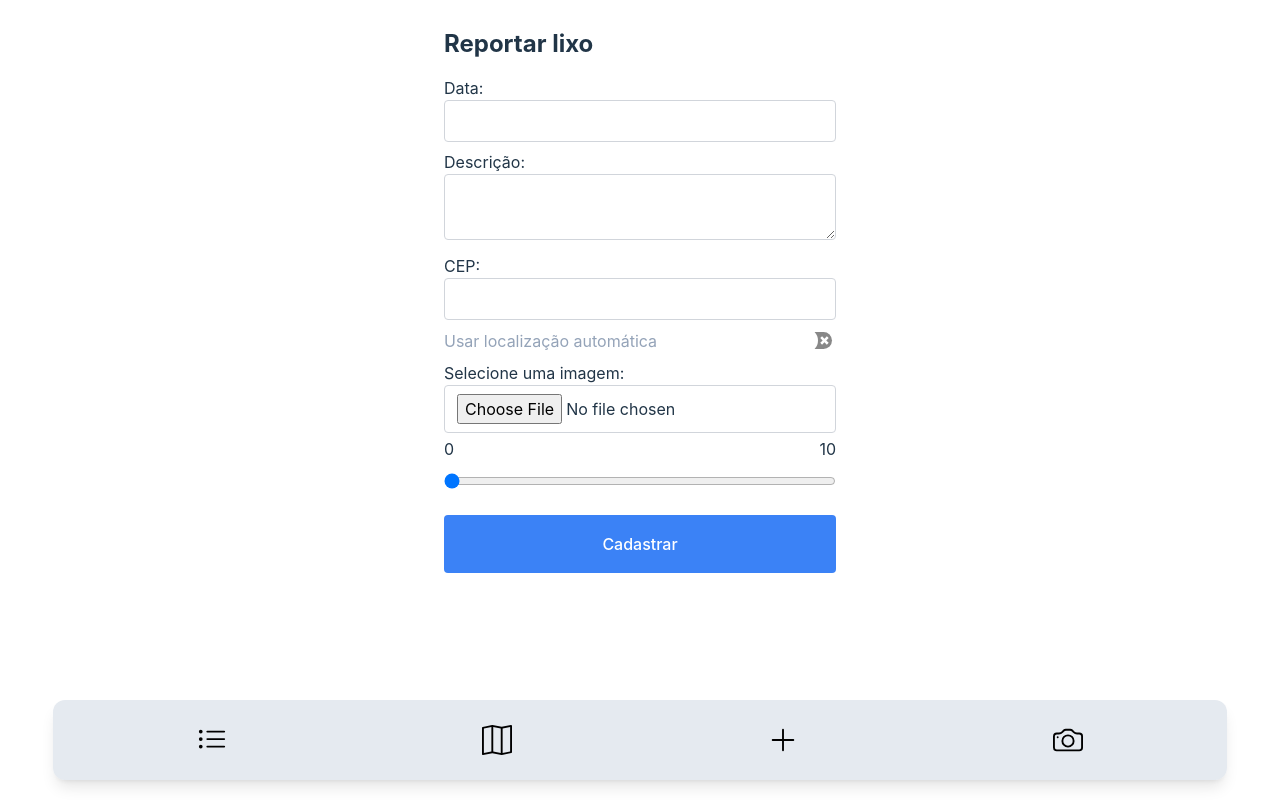
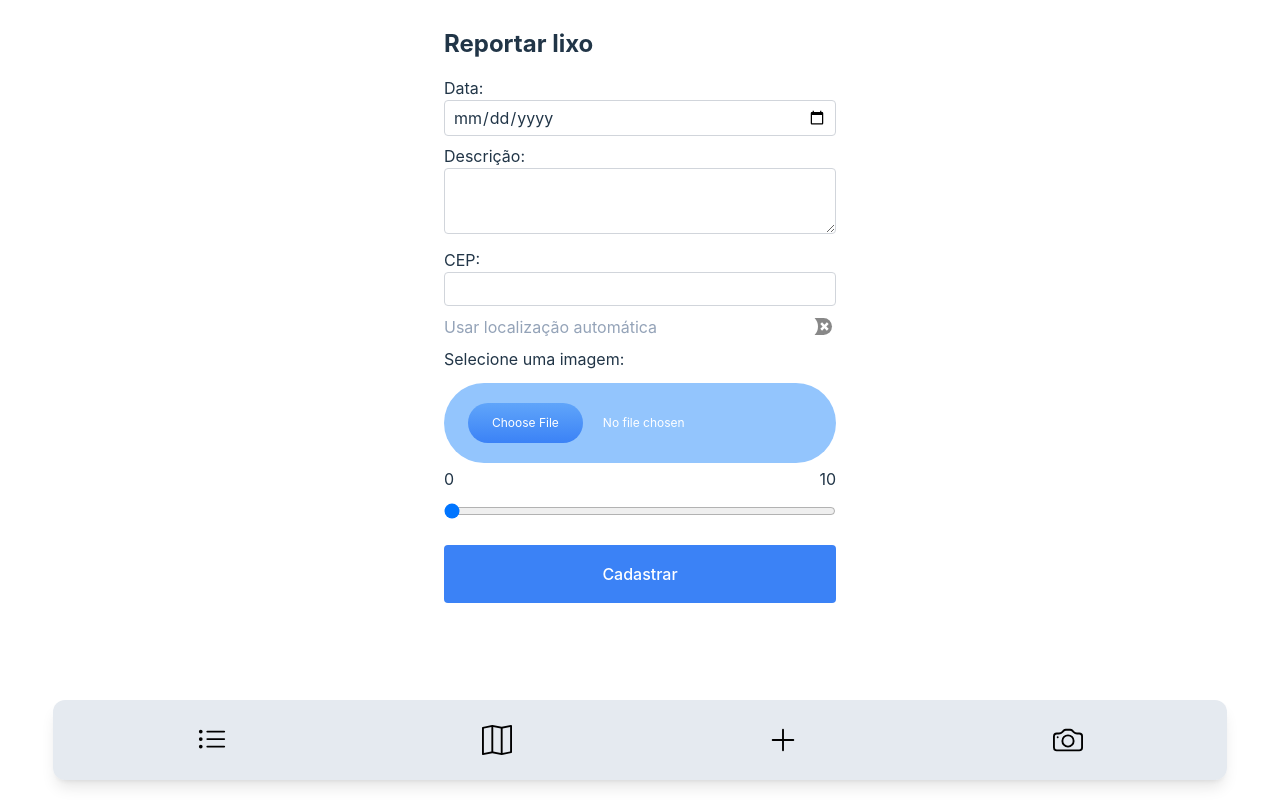
Before and after one commit to cauafroes/MapaDeLixo, a React (Vite) app: page /report in a window 1280 px wide. Built offline with nearby package versions, Linux system fonts and the light colour scheme.

Commit message:
customization input file and date

```diff
--- a/src/components/SendReport.tsx
+++ b/src/components/SendReport.tsx
@@ -123,11 +123,11 @@ export default function SendReport() {
           <label className="block mb-2">
             Data:
             <input
-              type="text"
+              type="date"
               name="name"
               value={data.name}
               onChange={handleChange}
-              className="border border-gray-300 rounded px-3 py-2 w-full focus:outline-none focus:ring-2 focus:ring-blue-500"
+              className="border border-gray-300 rounded px-2 py-1 w-full focus:outline-none focus:ring-2 focus:ring-blue-500"
             />
           </label>
           <label className="block mb-2">
@@ -148,7 +148,7 @@ export default function SendReport() {
                   name="gps_lat"
                   value={data.gps_lat || ""}
                   onChange={handleChange}
-                  className="border border-gray-300 rounded px-3 py-2 w-full focus:outline-none focus:ring-2 focus:ring-blue-500"
+                  className="border border-gray-300 rounded px-2 py-1 w-full focus:outline-none focus:ring-2 focus:ring-blue-500"
                 />
               </label>
               <label className="block mb-2">
@@ -158,7 +158,7 @@ export default function SendReport() {
                   name="gps_long"
                   value={data.gps_long || ""}
                   onChange={handleChange}
-                  className="border border-gray-300 rounded px-3 py-2 w-full focus:outline-none focus:ring-2 focus:ring-blue-500"
+                  className="border border-gray-300 rounded px-2 py-1 w-full focus:outline-none focus:ring-2 focus:ring-blue-500"
                 />
               </label>
             </>
@@ -169,7 +169,7 @@ export default function SendReport() {
                 name="cep"
                 value={data.cep || ""}
                 onChange={handleChange}
-                className="border border-gray-300 rounded px-3 py-2 w-full focus:outline-none focus:ring-2 focus:ring-blue-500"
+                className="border border-gray-300 rounded px-2 py-1 w-full focus:outline-none focus:ring-2 focus:ring-blue-500"
               />
             </label>
           )}
@@ -190,7 +190,16 @@ export default function SendReport() {
               accept="image/*"
               name="image"
               onChange={handleChange}
-              className="border border-gray-300 rounded px-3 py-2 w-full focus:outline-none focus:ring-2 focus:ring-blue-500"
+              className="
+                file:bg-gradient-to-b file:from-blue-400 file:to-blue-500
+                file:text-xs
+                file:px-6 file:py-3 file:m-5
+                file:border-none
+                file:rounded-full
+                file:text-white
+
+                w-full px-1 mt-3 text-xs text-gray bg-blue-300 rounded-full text-white
+              "
             />
           </label>
           <label htmlFor="rangeInput" className="flex mb-1 justify-between items-center">
```
